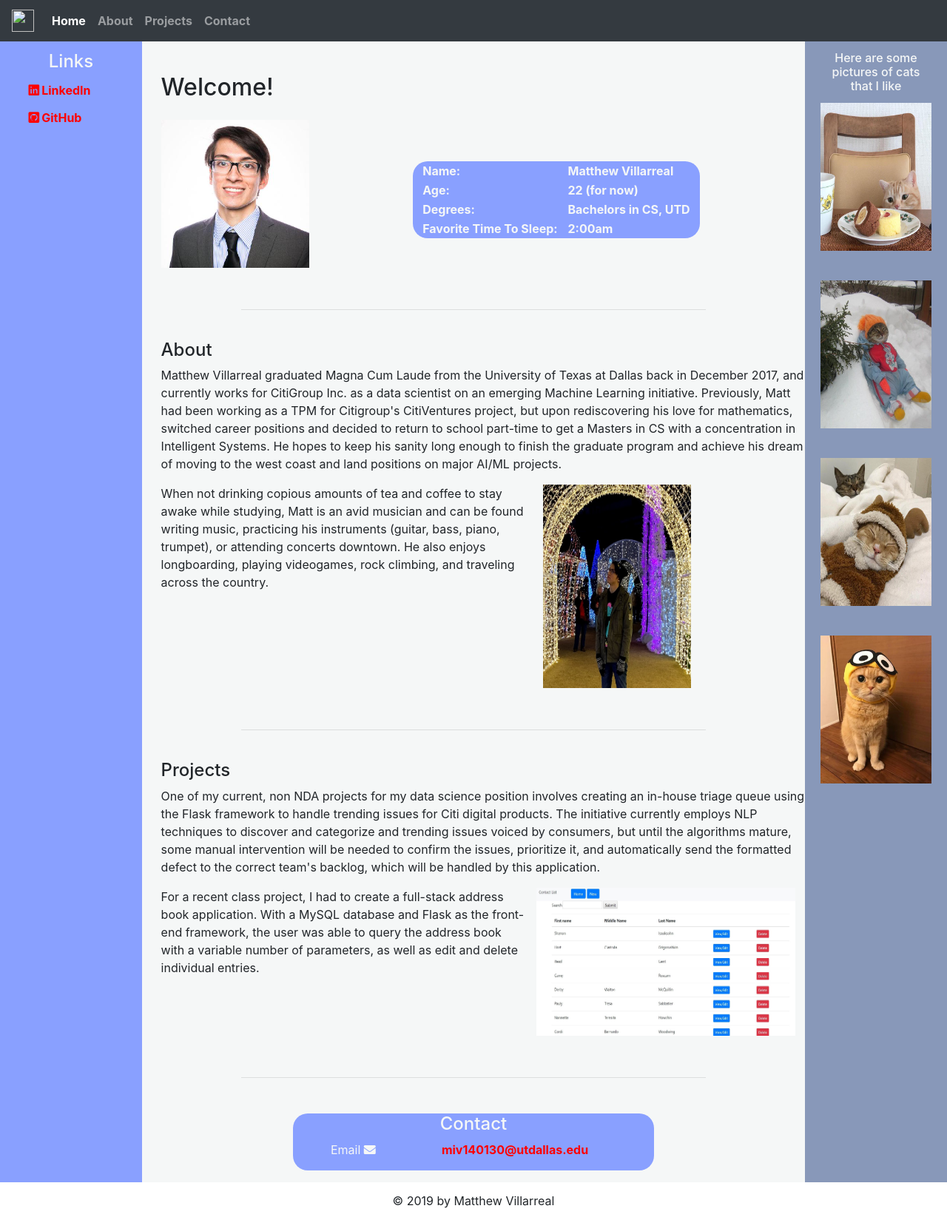
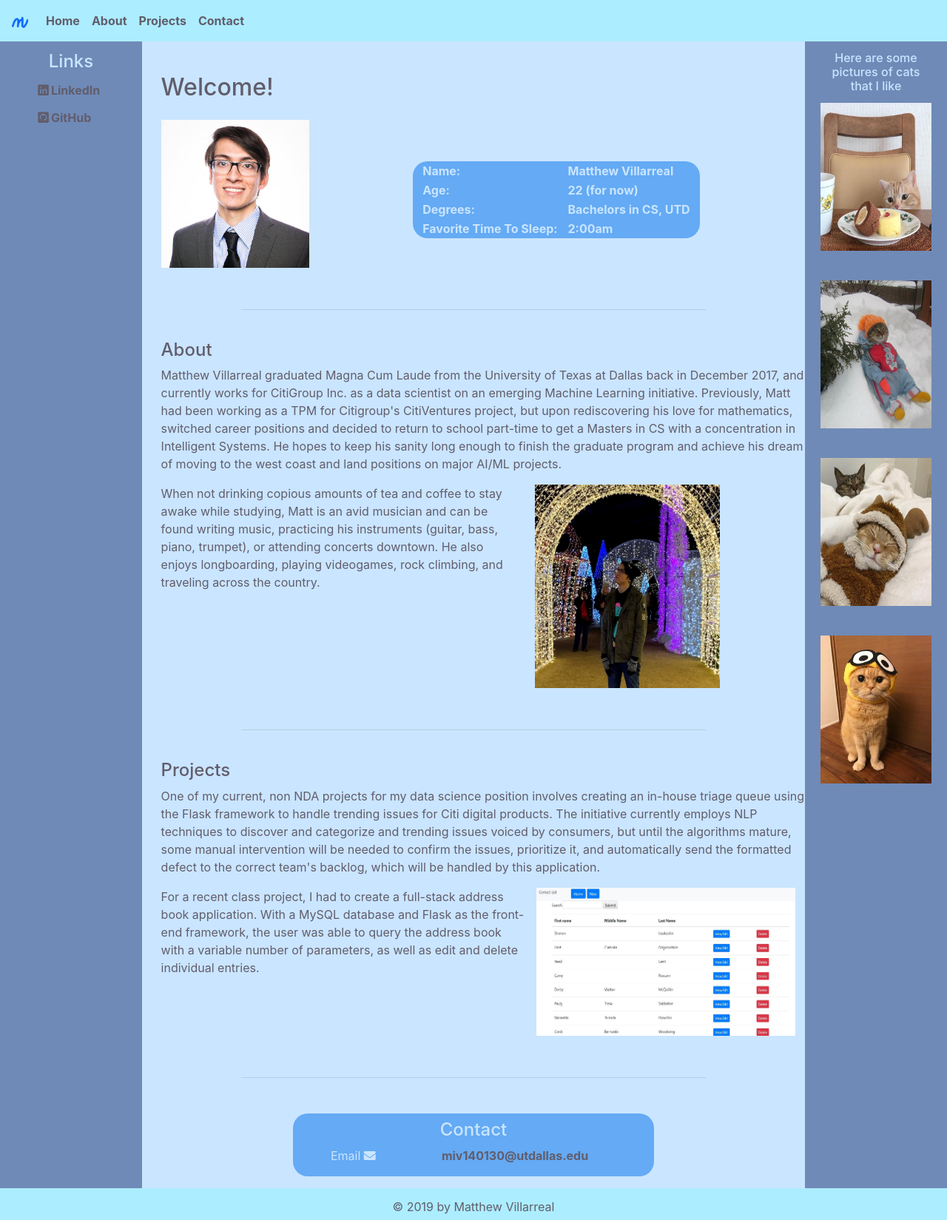
Before and after one commit to CoolAnimalName/WPLHW1, a plain HTML site: page index.html in a window 1280 px wide. Shown: the whole page at 74% size. Drawn offline with nearby package versions, Linux system fonts and the light colour scheme.

Commit message:
it works! and is cleaned up!

```diff
--- a/index.html
+++ b/index.html
@@ -19,10 +19,9 @@
 
 <body class="wrapper">
     <header class="header" id="#bootstrap-overrides">
-        <nav class="navbar navbar-expand-lg navbar-dark bg-dark">
+        <nav class="navbar navbar-expand-lg">
             <a class="navbar-brand" href="#">
-                <img src="/docs/4.0/assets/brand/bootstrap-solid.svg" width="30" height="30" class="d-inline-block align-top"
-                    alt="">
+                <img src="static/img/favicon-32x32.png" alt="logo">
             </a>
             <div class="collapse navbar-collapse" id="navbarNav">
                 <ul class="navbar-nav">
@@ -46,9 +45,9 @@
     <section class="main">
         <h6 class="hide-this">Hidden Text to remove warning</h6>
         <article class="article article-home">
+            <a id="home"></a>
             <h2>Welcome!</h2>
-            <a id="home"></a>
-            <img src="static/img/24195522.jpg" width="200" height="200" alt="matt" />
+            <img src="static/img/24195522.jpg" alt="matt" />
             <table>
                 <tbody class="general-info">
                     <tr>
@@ -84,7 +83,7 @@
                 concentration in Intelligent Systems. He hopes to keep his sanity long enough to finish the graduate
                 program and achieve his dream of moving to the west coast and land positions on major AI/ML projects.
             </p>
-            <img src="static/img/IMG_0184.jpg" width="200" height="275" alt="cool-pic-of-me" />
+            <img src="static/img/IMG_0184.jpg" alt="cool-pic-of-me" />
             <p>
                 When not drinking copious amounts of tea and coffee to stay awake while studying, Matt is an avid
                 musician and can be
@@ -146,15 +145,14 @@
                 <a href="https://github.com/CoolAnimalName" target="_blank"><i class="fab fa-github-square"></i> GitHub</a>
             </li>
         </ul>
-
     </aside>
 
     <aside class="aside aside-right">
         <h4>Here are some pictures of cats that I like</h4>
-        <img src="static/img/food-cat.jpg" width="150" height="200" alt="food-cat" />
-        <img src="static/img/snow-cat.jpg" width="150" height="200" alt="snow-cat" />
-        <img src="static/img/sleeping-costume.jpg" width="150" height="200" alt="sleeping-cat" />
-        <img src="static/img/minion-cap.jpg" width="150" height="200" alt="minion-cat" />
+        <img src="static/img/food-cat.jpg" alt="food-cat" />
+        <img src="static/img/snow-cat.jpg" alt="snow-cat" />
+        <img src="static/img/sleeping-costume.jpg" alt="sleeping-cat" />
+        <img src="static/img/minion-cap.jpg" alt="minion-cat" />
     </aside>
 
     <footer class="footer">
@@ -168,16 +166,7 @@
     <script src="https://stackpath.bootstrapcdn.com/bootstrap/4.2.1/js/bootstrap.min.js" integrity="sha384-B0UglyR+jN6CkvvICOB2joaf5I4l3gm9GU6Hc1og6Ls7i6U/mkkaduKaBhlAXv9k"
         crossorigin="anonymous"></script>
     <script src="https://ajax.googleapis.com/ajax/libs/jquery/1.7.1/jquery.min.js"></script>
-    <script>
-        $(document).ready(function () {
-            $("a.nav-link").click(function (event) {
-                event.preventDefault();
-                $("html, body").animate({
-                    scrollTop: $($(this).attr("href")).offset().top
-                }, 800);
-            });
-        });
-    </script>
+    <script src="scripts/scroll.js"></script>
 </body>
 
 </html>
--- /dev/null
+++ b/scripts/scroll.js
@@ -0,0 +1,8 @@
+$(document).ready(function () {
+    $("a.nav-link").click(function (event) {
+        event.preventDefault();
+        $("html, body").animate({
+            scrollTop: $($(this).attr("href")).offset().top
+        }, 800);
+    });
+});
--- a/static/css/index.css
+++ b/static/css/index.css
@@ -1,3 +1,30 @@
+p {
+    font-weight: lighter;
+    font-size: 12pt;
+    color: #615D6C
+}
+
+hr.line-break {
+    width: 70%;
+    color: #615D6C;
+}
+
+a:link {
+    color: #615D6C;
+}
+
+a:visited {
+    color: #615D6C;
+}
+
+a:hover {
+    color: #ACEDFF;
+}
+
+a:active {
+    color: #64AAF4;
+}
+
 .wrapper {
     display: flex;
     flex-flow: row wrap;
@@ -11,12 +38,21 @@
 }
 
 .header {
-    background: #8898B9;
+    background: #ACEDFF;
+}
+
+.header a:hover {
+    color: #64AAF4;
+}
+
+.header img {
+    width: 22px;
+    height: 22px;
 }
 
 .main {
     text-align: left;
-    background: #F5F7F7;
+    background: #CAE5FF;
     scroll-behavior: smooth;
 }
 
@@ -27,27 +63,27 @@
 }
 
 .general-info {
-    border-radius: 20px;
-    text-align: left;
-    float: right;
-    background: #89A0FF;
     margin-left: 10vw;
     margin-top: 7vh;
     margin-right: 10vw;
     padding-right: 1vw;
+    border-radius: 20px;
+    text-align: left;
+    float: right;
+    background: #64AAF4;
 }
 
 .general-info td {
-    color: #F5F7F7;
     padding-left: 1vw;
+    color: #CAE5FF;
     font-size: 12pt;
 }
 
 .aside-left {
     min-height: 100vh;
     max-width: 15vw;
-    background: #89A0FF;
-    color: #F5F7F7;
+    background: #6F8AB7;
+    color: #CAE5FF;
 }
 
 .aside-left h4 {
@@ -56,17 +92,17 @@
 }
 
 .aside-left li {
+    margin-left: 4vw;
+    margin-bottom: 1vw;
     text-align: left;
-    margin-left: 3vw;
-    margin-bottom: 1vw;
 }
 
 .aside-right {
-    background: #8898B9;
-    margin-left: auto;
     min-height: 100vh;
     max-width: 15vw;
-    color: #F5F7F7;
+    background: #6F8AB7;
+    margin-left: auto;
+    color: #CAE5FF;
 }
 
 .aside-right h4 {
@@ -76,33 +112,45 @@
 
 .aside-right img {
     margin-bottom: 5vh;
+    width: 150px;
+    height: 200px;
 }
 
 .article {
-    overflow: hidden;
+    margin-bottom: 2vh;
     padding-top: 3vh;
     padding-left: 2vw;
-    margin-bottom: 2vh;
+    overflow: hidden;
+}
+
+.article h4 {
+    color: #615D6C;
 }
 
 .article-home p {
     margin-left: 0vw;
 }
 
+
 .article-home h2 {
     margin-bottom: 3vh;
+    color: #615D6C
 }
 
 .article-home img {
     margin-right: 1vw;
     margin-bottom: 5vh;
+    width: 200px;
+    height: 200px;
     float: left;
 }
 
 .article-about img {
     margin-left: 2vw;
-    margin-right: 12vw;
+    margin-right: 9vw;
     margin-bottom: 5vh;
+    width: 250px;
+    height: 275px;
     float: right;
 }
 
@@ -110,6 +158,8 @@
     margin-left: 1vw;
     margin-right: 1vw;
     margin-bottom: 5vh;
+    width: 350px;
+    height: 200px;
     float: right;
 }
 
@@ -131,8 +181,16 @@
     margin-top: 1vh;
     margin-bottom: 0vh;
     margin-right: 2vw;
-    background: #89A0FF;
-    color: #F5F7F7;
+    background: #64AAF4;
+    color: #CAE5FF;
+}
+
+.contact-container h4 {
+    color: #CAE5FF;
+}
+
+.contact-container p {
+    color: #CAE5FF;
 }
 
 .contact-1 {
@@ -140,56 +198,28 @@
     grid-column-end: 3;
 }
 
+.contact-1 h4 {
+    margin-top: 1vh;
+}
+
 .contact-2 {
     text-align: left;
     margin-left: 4vw;
+    color: #CAE5FF
 }
 
 .contact-3 {
     text-align: left;
 }
 
-
-#bootstrap-overrides .navlink a:visited {
-    color: #010615;
+.footer {
+    background: #ACEDFF;
 }
 
-#bootstrap-overrides .navlink a:hover,
-a:active {
-    color: #8898B9;
-}
-
-#bootstrap-overrides .navlink a {
-    color: #F5F7F7;
-}
-
-#bootstrap-overrides nav {
-    background: black;
-}
-
-p {
-    font-weight: lighter;
-    font-size: 12pt;
-}
-
-hr.line-break {
-    width: 70%;
-}
-
-a:link {
-    color: red;
-}
-
-a:visited {
-    color: green;
-}
-
-a:hover {
-    color: hotpink;
-}
-
-a:active {
-    color: blue;
+.footer p {
+    margin-top: 1vw;
+    margin-bottom: .5vw;
+    color: #615D6C;
 }
 
 @media all and (min-width: 600px) {
@@ -219,9 +249,4 @@ a:active {
         order: 4;
         text-align: center;
     }
-
-    .footer p {
-        margin-top: 1vw;
-        margin-bottom: .5vw;
-    }
 }
```
Also changed, not shown: static/img/IMG_0791.jpg (deleted), static/img/fav.png (deleted), static/img/favicon.png (deleted), static/img/last-option.png (deleted), static/img/more possible colors.png (deleted), static/img/possible colors.png (deleted).
